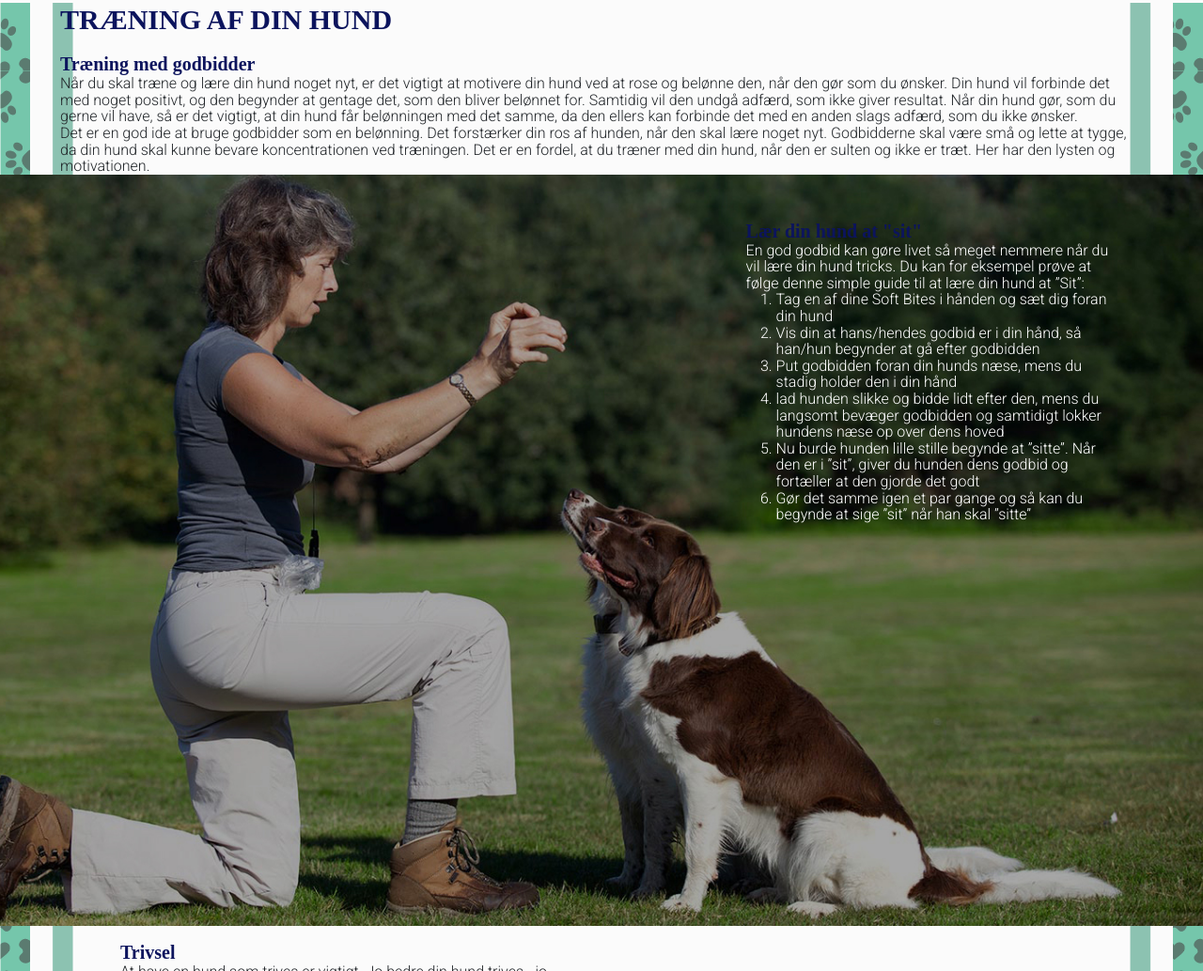
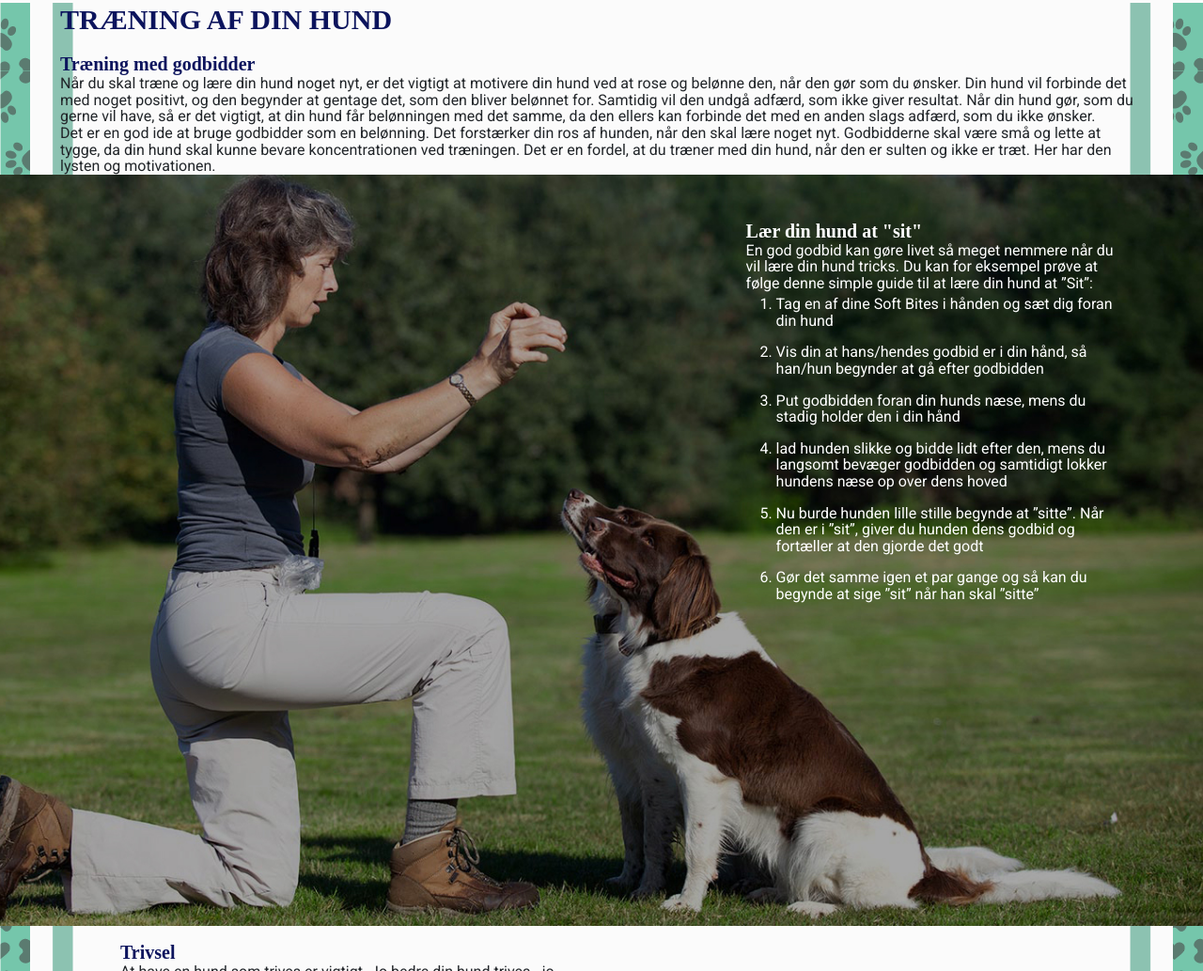
Before and after one commit to 10850/Soft-Bites-One-Page-Project, a plain HTML site: page index.html in a window 1280 px wide. Shown: the part 675-1709 px from the top of the page at 94% size. Drawn offline with nearby package versions, Linux system fonts and the light colour scheme.

Commit message:
tekst ændring

```diff
--- a/index.html
+++ b/index.html
@@ -4,6 +4,8 @@
         <meta charset="utf-8">
         <meta name="viewport" content="width=device-width, initial-scale=1, shrink-to-fit=no">
         <title>Soft Bites - Den Bedste Godbid</title>
+        <link rel="preconnect" href="https://fonts.gstatic.com">
+        <link href="https://fonts.googleapis.com/css2?family=Roboto&display=swap" rel="stylesheet">
         <link rel="preconnect" href="https://fonts.gstatic.com">
         <link href="https://fonts.googleapis.com/css2?family=Roboto:wght@300&display=swap" rel="stylesheet">
         <link rel="stylesheet" href="https://cdn.jsdelivr.net/npm/bootstrap@4.5.3/dist/css/bootstrap.min.css" integrity="sha384-TX8t27EcRE3e/ihU7zmQxVncDAy5uIKz4rEkgIXeMed4M0jlfIDPvg6uqKI2xXr2" crossorigin="anonymous">
--- a/style.css
+++ b/style.css
@@ -152,6 +152,15 @@ header {
     margin-left: -2em;
 }
 
+#apport h2 {
+    color: white;
+}
+
+#apport p {
+    font-weight: 500;
+    padding-bottom: 0.3em;
+}
+
 #tekstguide {
     position: absolute;
     width: 100%;
@@ -163,6 +172,12 @@ header {
 #howtosit {
     margin-left: 2em;
 }
+
+.sitsteps {
+    font-weight: 500;
+    padding-bottom: 1em;
+}
+
 
 #trivsel {
     background-color: #FBFBFB;
@@ -195,18 +210,6 @@ footer {
     bottom: 1px;
     margin-left: -7em
 }
-
-/*
-#whiteborder {
-    border: 8px solid white;
-    margin-right: 40px;
-    margin-left: 40px;
-}
-
-#turkisborder {
-    border: 4px solid #75C6AB;
-}
-*/
 
 
 /* GRIDS TIL SEKTIONER */
```
